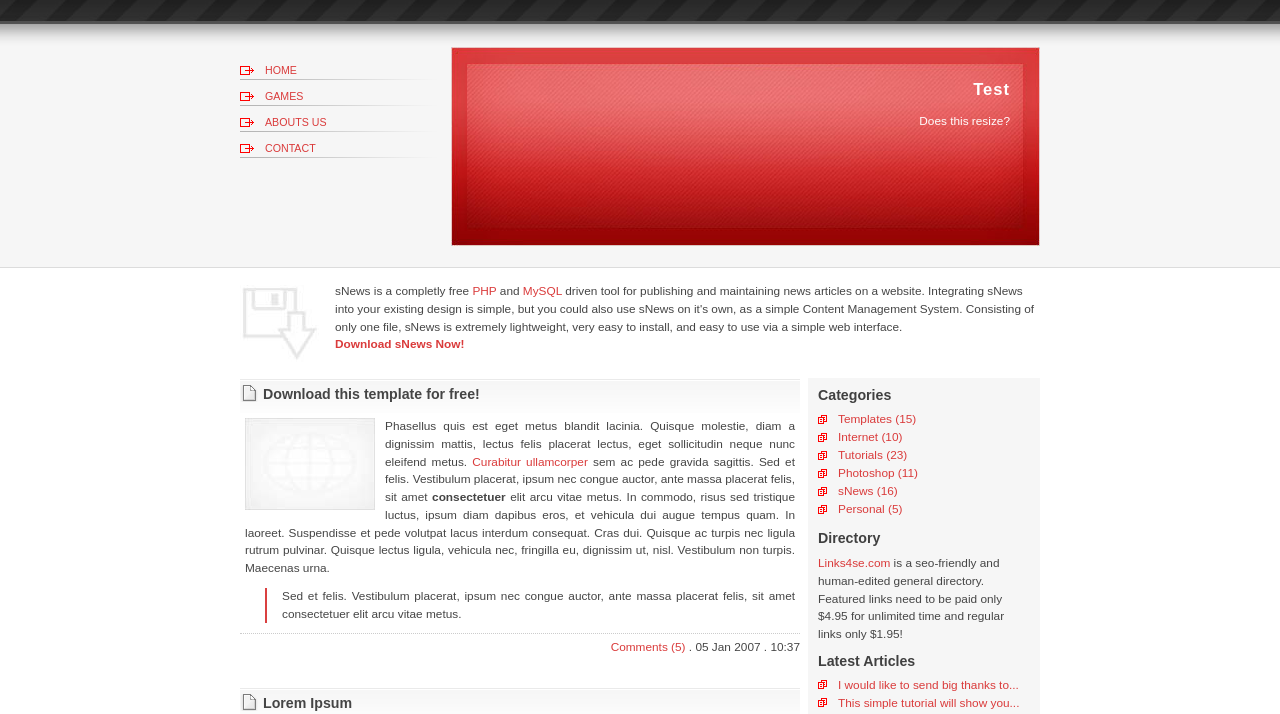
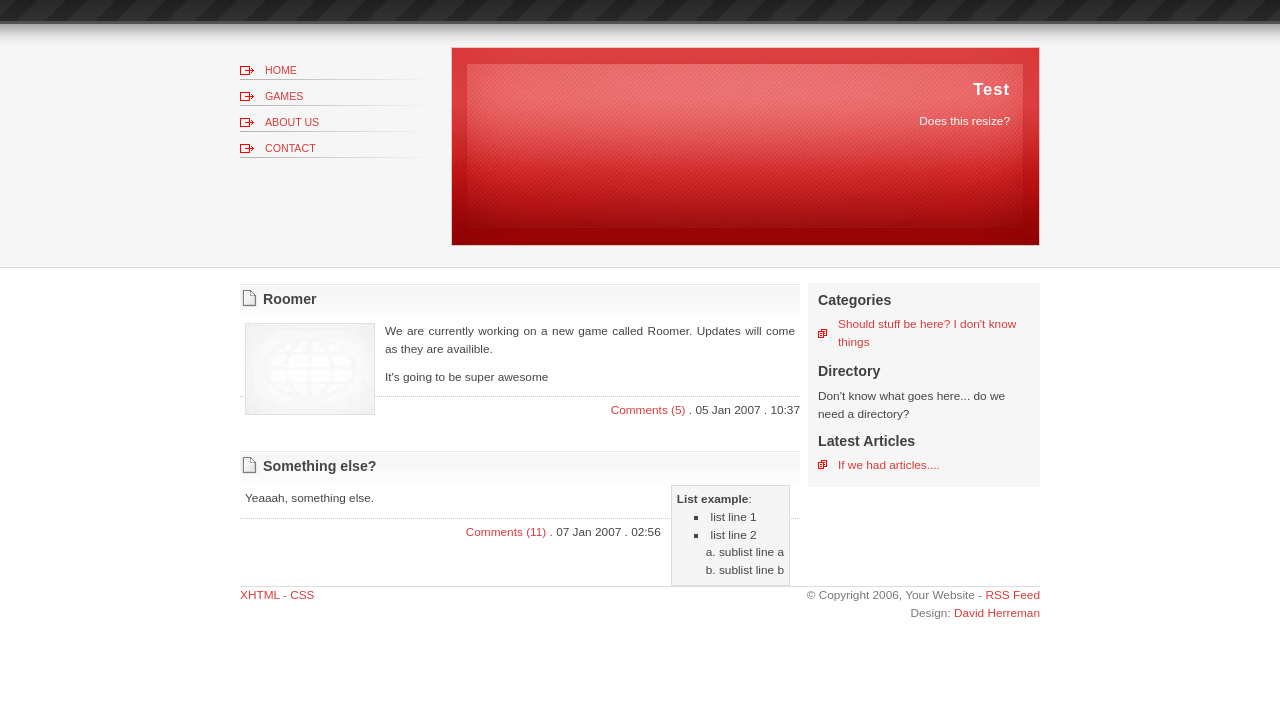
Before and after one commit to NineLivesGaming/ninelivesgaming.github.io, a plain HTML site: page index.html in a window 1280 px wide. Shown: the part 74-788 px from the top of the page. Drawn offline with Linux system fonts and the light colour scheme.

Commit message:
More quick edits

```diff
--- a/index.html
+++ b/index.html
@@ -18,7 +18,7 @@
 	<div id="top">
 				<div id="icons">
 					<a href="/index.html" title="Home page"><img src="images/home.gif" alt="Home" /></a>
-					<a href="/contact/" title="Contact us"><img src="images/contact.gif" alt="Contact" /></a>
+					<a href="/contact.html" title="Contact us"><img src="images/contact.gif" alt="Contact" /></a>
 					<a href="/sitemap/" title="Sitemap"><img src="images/sitemap.gif" alt="Sitemap" /></a>
 				</div>
 				<h1>Nine Lives Gaming</h1>
@@ -39,10 +39,10 @@
 			</div>
 			<div id="menu">
 						<ul>
-							<li><a href="http://www.ninelivesgaming.com" title="home">HOME</a></li>
-							<li><a href="#" title="Games">GAMES</a></li>
-							<li><a href="#" title="Abous us">ABOUTS US</a></li>
-							<li><a href="#" title="Contact">CONTACT</a></li>
+							<li><a href="http://www.ninelivesgaming.com" title="Home">HOME</a></li>
+							<li><a href="/games.html" title="Games">GAMES</a></li>
+							<li><a href="/aboutus.html" title="About Us">ABOUT US</a></li>
+							<li><a href="/contact.html" title="Contact">CONTACT</a></li>
 
 						</ul>
 			</div>
@@ -50,50 +50,32 @@
 </div>
 
 <div class="content">
-	<div id="ad">
-		sNews is a completly free <a href="http://www.php.net/" title="php">PHP </a>and <a href="http://www.mysql.com/" title="mysql">MySQL </a>driven tool for publishing and maintaining news articles on a website. Integrating sNews into your existing design is simple, but you could also use sNews on it's own, as a simple Content Management System. Consisting of only one file, sNews is extremely lightweight, very easy to install, and easy to use via a simple web interface.<br />
-		<a href="http://www.solucija.com/home/snews/" title="Download sNews"><b>Download sNews Now!</b></a>
-
-	</div>
-
 	<div id="main">
 		<div id="right_side">
 			<h3>Categories</h3>
 			<ul>
-							<li><a href="#" title="Articles">Templates (15)</a></li>
-							<li><a href="#" title="Gallery">Internet (10) </a></li>
-							<li><a href="#" title="Affiliates">Tutorials (23)</a></li>
-							<li><a href="#" title="Articles">Photoshop (11)</a></li>
-							<li><a href="#" title="Abous us">sNews (16)</a></li>
-							<li><a href="#" title="Contact">Personal (5)</a></li>
-
+							<li><a href="#" title="Stuff">Should stuff be here? I don't know things</a></li>
 			</ul>
 
 			<h3>Directory</h3>
-			<p><a href="http://www.links4se.com" title="SEO friendly directory">Links4se.com</a> is a seo-friendly and human-edited general directory. Featured links need to be paid only $4.95 for unlimited time and regular links only $1.95!</p>
+			<p>Don't know what goes here... do we need a directory?</p>
 			<h3>Latest Articles</h3>
 			<ul>
-							<li><a href="#" title="#">I would like to send big thanks to...</a></li>
-							<li><a href="#" title="#">This simple tutorial will show you...</a></li>
-							<li><a href="#" title="#">To make this nice fade effect I...</a></li>
-							<li><a href="#" title="#">If you want to advertise your...</a></li>
-							<li><a href="#" title="#">This has to be one of the better...</a></li>
-							<li><a href="#" title="#">This day I would like to share...</a></li>
-
+							<li><a href="#" title="#">If we had articles....</a></li>
 			</ul>
 		</div>
 
 		<div id="left_side">
-			<h3><span>Download this template for free!</span></h3>
+			<h3><span>Roomer</span></h3>
 			<p>
 			<img src="images/img.jpg" alt="img" />
-			Phasellus quis est eget metus blandit lacinia. Quisque molestie, diam a dignissim mattis, lectus felis placerat lectus, eget sollicitudin neque nunc eleifend metus. <a href="#" title="">Curabitur ullamcorper</a> sem ac pede gravida sagittis. Sed et felis. Vestibulum placerat, ipsum nec congue auctor, ante massa placerat felis, sit amet <strong>consectetuer</strong> elit arcu vitae metus. In commodo, risus sed tristique luctus, ipsum diam dapibus eros, et vehicula dui augue tempus quam. In laoreet. Suspendisse et pede volutpat lacus interdum consequat. Cras dui. Quisque ac turpis nec ligula rutrum pulvinar. Quisque lectus ligula, vehicula nec, fringilla eu, dignissim ut, nisl. Vestibulum non turpis. Maecenas urna.
+			We are currently working on a new game called Roomer. Updates will come as they are availible.
 			</p>
 			<blockquote>
-			<p>Sed et felis. Vestibulum placerat, ipsum nec congue auctor, ante massa placerat felis, sit amet consectetuer elit arcu vitae metus. </p>
+			<p>It's going to be super awesome</p>
 			</blockquote>
 			<div class="date"><a href="#" title="#">Comments (5)</a> . 05 Jan 2007 . 10:37</div>
-			<h3><span>Lorem Ipsum</span></h3>
+			<h3><span>Something else?</span></h3>
 
 			<div class="rs">
 				<strong>List example</strong>:
@@ -108,7 +90,7 @@
 					</ul>
 			</div>
 			<p>
-			Sed odio tortor, rhoncus ac, auctor a, volutpat sed, diam. Quisque imperdiet. Maecenas quis nisl. Fusce sed nibh eget odio faucibus lobortis. Fusce sagittis est sed elit. Sed venenatis elit ut urna. Etiam varius imperdiet leo. Integer rhoncus venenatis arcu. Donec sollicitudin lectus. Cras ac est. Fusce odio. Donec posuere fermentum dolor. Sed a lacus tristique tellus ultrices mattis. Sed adipiscing urna a orci. Maecenas pharetra volutpat sem.
+			Yeaaah, something else.
 			</p>
 
 			<div class="date"><a href="#" title="#">Comments (11)</a> . 07 Jan 2007 . 02:56</div>
```
